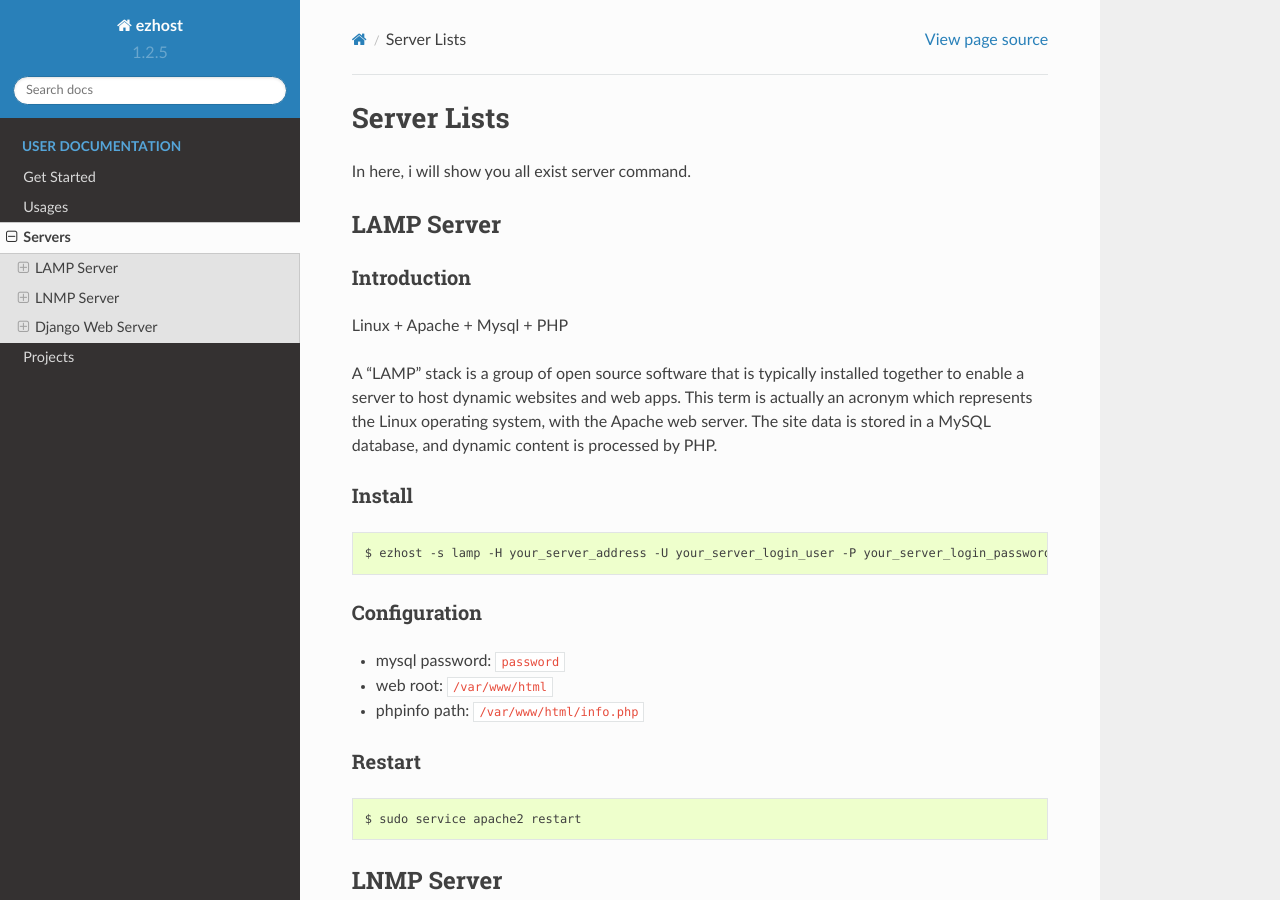
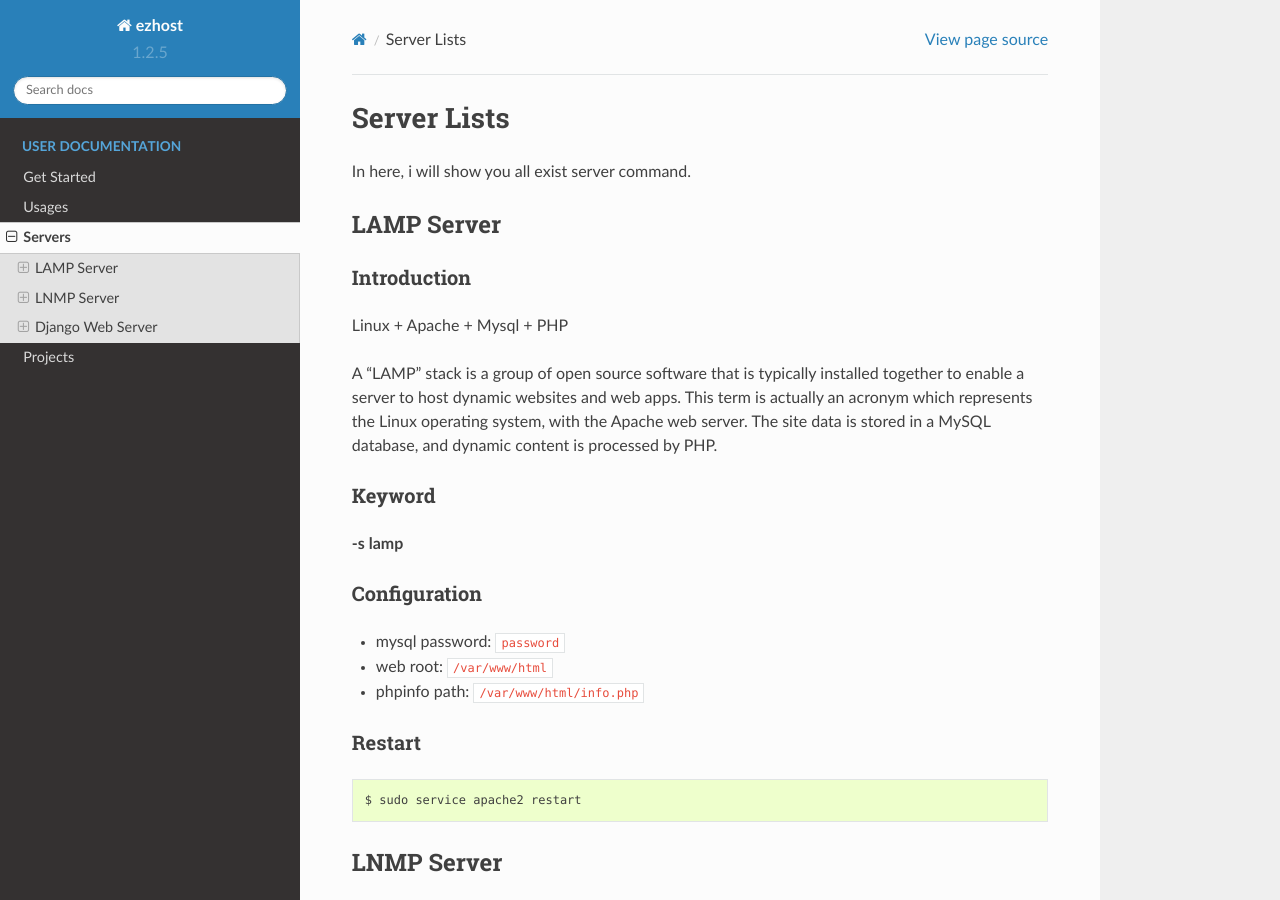
Before and after one commit to zhexiao/ezhost, a Sphinx documentation site: the page built from docs/server_lists.rst, in a window 1280 px wide and 900 px high. Built offline with Sphinx 7.4.7 and the Read the Docs theme 2.0.0, drawn with Linux system fonts in a browser that asks for light colours.

Commit message:
change docs

```diff
--- a/docs/server_lists.rst
+++ b/docs/server_lists.rst
@@ -14,13 +14,10 @@ Linux + Apache + Mysql + PHP
 A "LAMP" stack is a group of open source software that is typically installed together to enable a server to host dynamic websites and web apps. This term is actually an acronym which represents the Linux operating system, with the Apache web server. The site data is stored in a MySQL database, and dynamic content is processed by PHP.
 
 
-Install
+Keyword
 ~~~~~~~~~~~~~~~~~~~
 
-.. code-block:: bash
-
-   $ ezhost -s lamp -H your_server_address -U your_server_login_user -P your_server_login_password
-
+**-s lamp**
 
 Configuration
 ~~~~~~~~~~~~~~~~~~~
```
